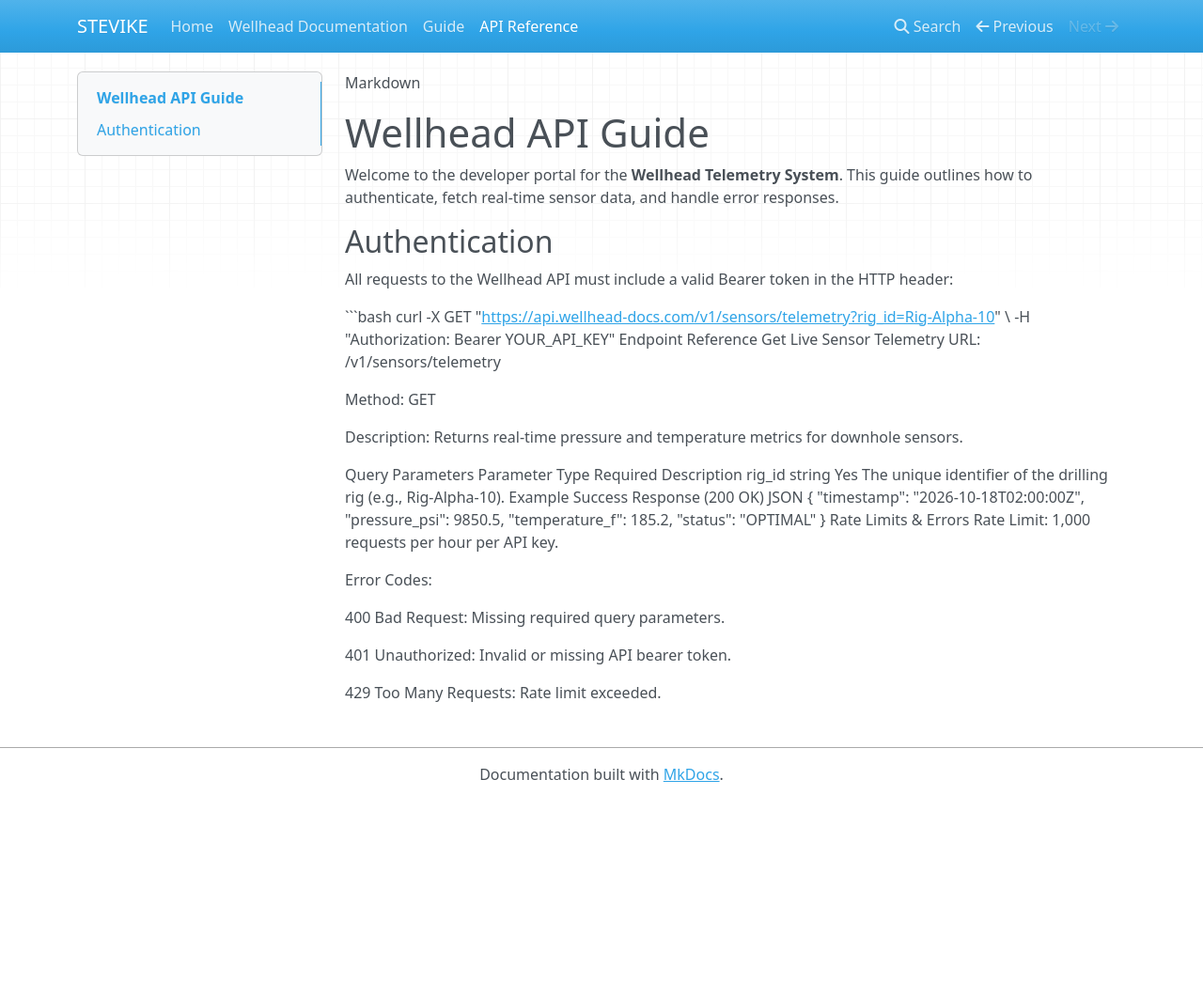
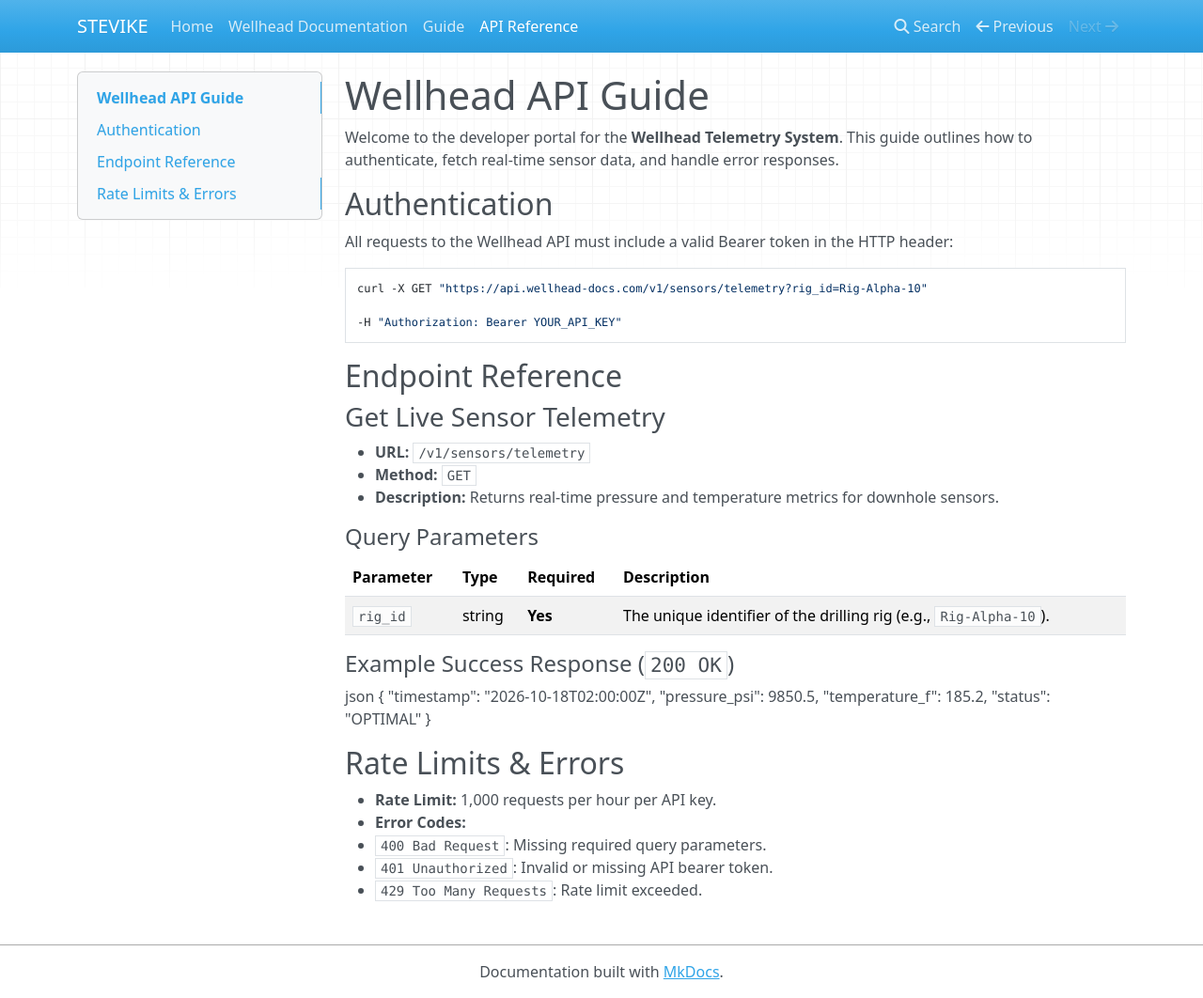
Before and after one commit to Stevike/My-docs, an MkDocs documentation site: the page built from docs/api-guide.md, in a window 1280 px wide and 1062 px high. Shown: the whole window at 94% size. Built offline with MkDocs 1.6.1, drawn with Linux system fonts in a browser that asks for light colours; nearby versions of some CDN libraries.

Commit message:
Fix spacing and line breaks for proper markdown rendering

````diff
--- a/docs/api-guide.md
+++ b/docs/api-guide.md
@@ -1,40 +1,45 @@
-Markdown
 # Wellhead API Guide
 
 Welcome to the developer portal for the **Wellhead Telemetry System**. This guide outlines how to authenticate, fetch real-time sensor data, and handle error responses.
 
 ## Authentication
+
 All requests to the Wellhead API must include a valid Bearer token in the HTTP header:
 
 ```bash
-curl -X GET "[https://api.wellhead-docs.com/v1/sensors/telemetry?rig_id=Rig-Alpha-10](https://api.wellhead-docs.com/v1/sensors/telemetry?rig_id=Rig-Alpha-10)" \
-     -H "Authorization: Bearer YOUR_API_KEY"
-Endpoint Reference
-Get Live Sensor Telemetry
-URL: /v1/sensors/telemetry
+curl -X GET "https://api.wellhead-docs.com/v1/sensors/telemetry?rig_id=Rig-Alpha-10"
 
-Method: GET
+-H "Authorization: Bearer YOUR_API_KEY"
+```
 
-Description: Returns real-time pressure and temperature metrics for downhole sensors.
+## Endpoint Reference
 
-Query Parameters
-Parameter	Type	Required	Description
-rig_id	string	Yes	The unique identifier of the drilling rig (e.g., Rig-Alpha-10).
-Example Success Response (200 OK)
-JSON
+### Get Live Sensor Telemetry
+
+* **URL:** `/v1/sensors/telemetry`
+* **Method:** `GET`
+* **Description:** Returns real-time pressure and temperature metrics for downhole sensors.
+
+#### Query Parameters
+
+| Parameter | Type | Required | Description |
+| :--- | :--- | :--- | :--- |
+| `rig_id` | string | **Yes** | The unique identifier of the drilling rig (e.g., `Rig-Alpha-10`). |
+
+#### Example Success Response (`200 OK`)
+
+json
 {
-  "timestamp": "2026-10-18T02:00:00Z",
-  "pressure_psi": 9850.5,
-  "temperature_f": 185.2,
-  "status": "OPTIMAL"
+"timestamp": "2026-10-18T02:00:00Z",
+"pressure_psi": 9850.5,
+"temperature_f": 185.2,
+"status": "OPTIMAL"
 }
-Rate Limits & Errors
-Rate Limit: 1,000 requests per hour per API key.
 
-Error Codes:
+## Rate Limits & Errors
 
-400 Bad Request: Missing required query parameters.
-
-401 Unauthorized: Invalid or missing API bearer token.
-
-429 Too Many Requests: Rate limit exceeded.
+* **Rate Limit:** 1,000 requests per hour per API key.
+* **Error Codes:**
+  * `400 Bad Request`: Missing required query parameters.
+  * `401 Unauthorized`: Invalid or missing API bearer token.
+  * `429 Too Many Requests`: Rate limit exceeded.
````
